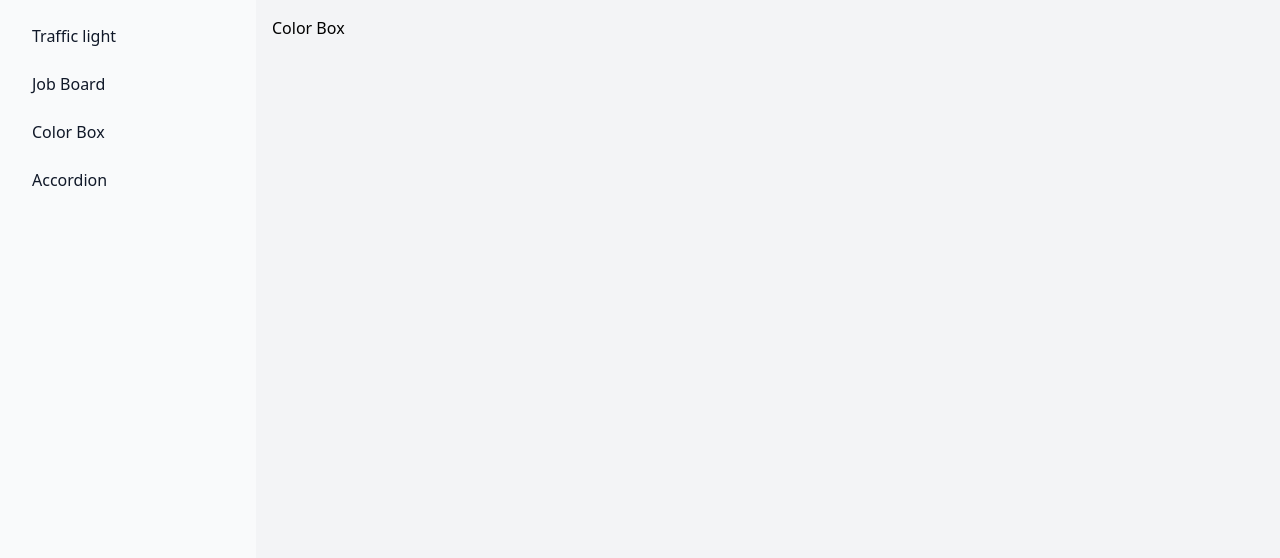
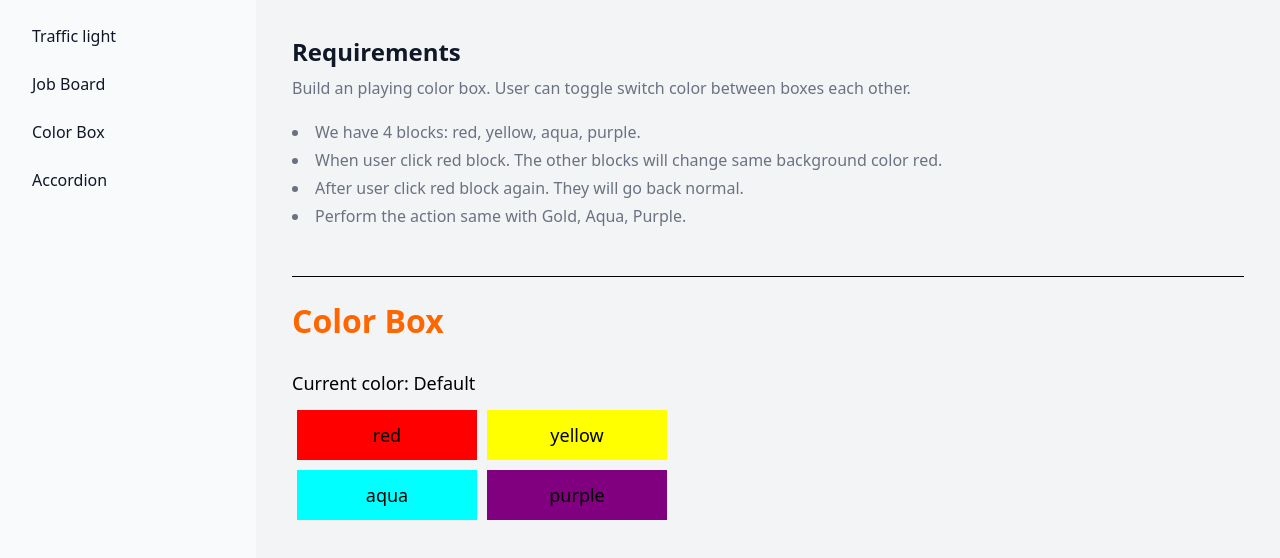
Before and after one commit to trunghuy17/react-samples, a React (Vite) app: page /color-box in a window 1280 px wide. Shown: the top 558 px of the page. Built offline with nearby package versions, Linux system fonts and the light colour scheme.

Commit message:
Commit ColorBox sample components

```diff
--- a/src/components/sample/Colorbox/ColorBox.tsx
+++ b/src/components/sample/Colorbox/ColorBox.tsx
@@ -1,11 +1,34 @@
-import React from 'react'
+
+import ColorBoxDemo from "./ColorBoxDemo";
+import './styles/ColorBox.css'
 
 function ColorBox() {
   return (
-    <div>
-      <h1>Color Box</h1>
+    <div className="p-5">
+      <div className="colorbox-requirements">
+        <h2 className="mb-2 text-2xl font-semibold text-gray-900 flex items-center">
+          Requirements
+        </h2>
+        <div className="space-y-1 text-gray-500 list-disc list-inside">
+          Build an playing color box. User can toggle switch color between boxes
+          each other.
+          <ul className='space-y-1 text-gray-500 list-disc list-inside mt-5 ml-5"'>
+            <li>We have 4 blocks: red, yellow, aqua, purple.</li>
+            <li>
+              When user click red block. The other blocks will change same
+              background color red.
+            </li>
+            <li>After user click red block again. They will go back normal.</li>
+            <li>Perform the action same with Gold, Aqua, Purple. </li>
+          </ul>
+        </div>
+        <br />
+        <br />
+        <hr className="box-content" />
+        <ColorBoxDemo/>
+      </div>
     </div>
-  )
+  );
 }
 
-export default ColorBox
+export default ColorBox;
--- /dev/null
+++ b/src/components/sample/Colorbox/ColorBoxDemo.tsx
@@ -0,0 +1,58 @@
+import { useEffect, useState } from "react";
+import { capitalize } from "../../../helpers/capitalize";
+
+interface ColorBox {
+  id: number;
+  text: string;
+  backgroundColor: string;
+}
+
+function ColorBoxDemo() {
+  const [data, setData] = useState<ColorBox[]>([]);
+  const [currentColor, setCurrentColor] = useState("Default");
+
+  useEffect(() => {
+    import("./data/colorBox.json")
+      .then((res) => setData(res.default as ColorBox[]))
+      .catch((err) => console.error("Error loading JSON:", err));
+  }, []);
+
+  function handleBoxColor(bgColor: string) {
+    //set lai color neu da click roi
+    if (bgColor === currentColor) {
+      return setCurrentColor("Default");
+    }
+    //Neu chua click thi doi mau cac box con lai
+    setCurrentColor(bgColor);
+  }
+
+  return (
+    <>
+      <div className="mt-5">
+        <h1 className="title">Color Box</h1>
+        <div className="current-color mb-2">
+          <p className="text-lg">Current color: {capitalize(currentColor)}</p>
+        </div>
+        <div className="box-color">
+          {data.map((box) => (
+            <div
+              className="box text-lg"
+              key={box.id}
+              style={{
+                backgroundColor:
+                  currentColor === "Default"
+                    ? box.backgroundColor
+                    : currentColor,
+              }}
+              onClick={() => handleBoxColor(box.backgroundColor)}
+            >
+              {box.text}
+            </div>
+          ))}
+        </div>
+      </div>
+    </>
+  );
+}
+
+export default ColorBoxDemo;
--- /dev/null
+++ b/src/components/sample/Colorbox/data/colorBox.json
@@ -0,0 +1,22 @@
+[
+  {
+    "id": 1,
+    "text": "red",
+    "backgroundColor": "red"
+  },
+  {
+    "id": 2,
+    "text": "yellow",
+    "backgroundColor": "yellow"
+  },
+  {
+    "id": 3,
+    "text": "aqua",
+    "backgroundColor": "aqua"
+  },
+  {
+    "id": 4,
+    "text": "purple",
+    "backgroundColor": "purple"
+  }
+]
--- /dev/null
+++ b/src/components/sample/Colorbox/styles/ColorBox.css
@@ -0,0 +1,15 @@
+.box-color{
+    display: flex;
+    flex-wrap: wrap;
+    width: 400px;
+}
+.box{
+    height: 50px;
+    width: 45%;
+    margin: 5px;
+    cursor: pointer;
+    display: flex;
+    align-items: center;
+    justify-content: center;
+    background-color: red;
+}
--- /dev/null
+++ b/src/helpers/capitalize.ts
@@ -0,0 +1,4 @@
+export function capitalize(str: string):string {
+    if (!str) return "";
+    return str.charAt(0).toUpperCase() + str.slice(1);
+}
```
